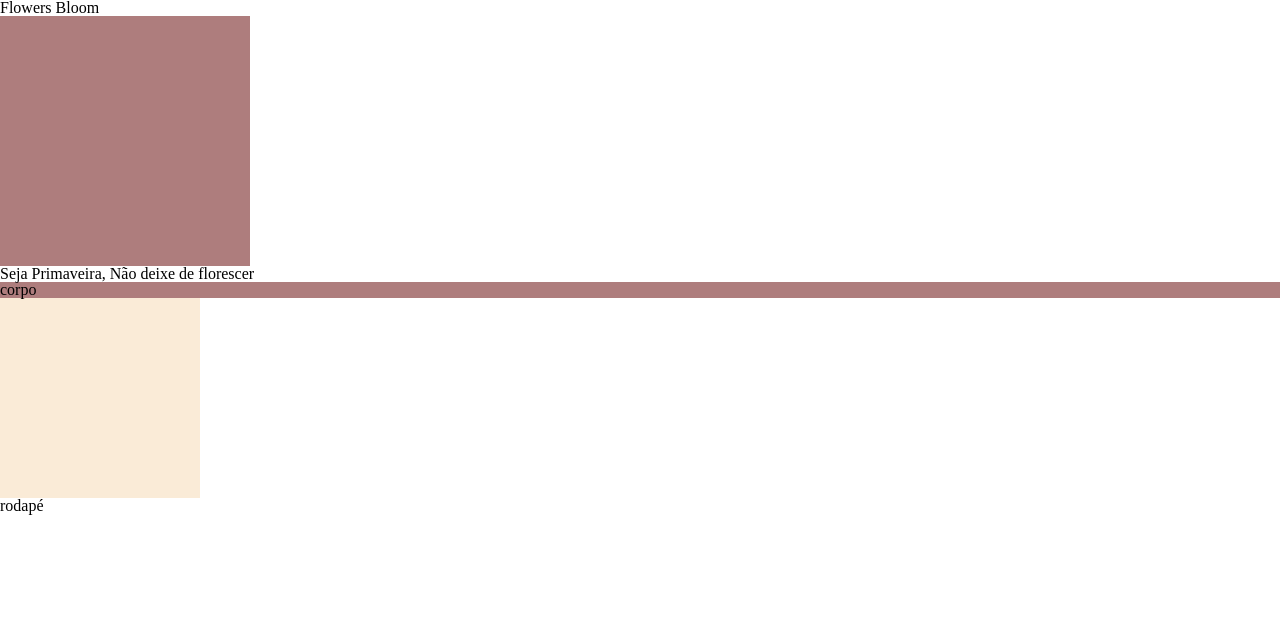
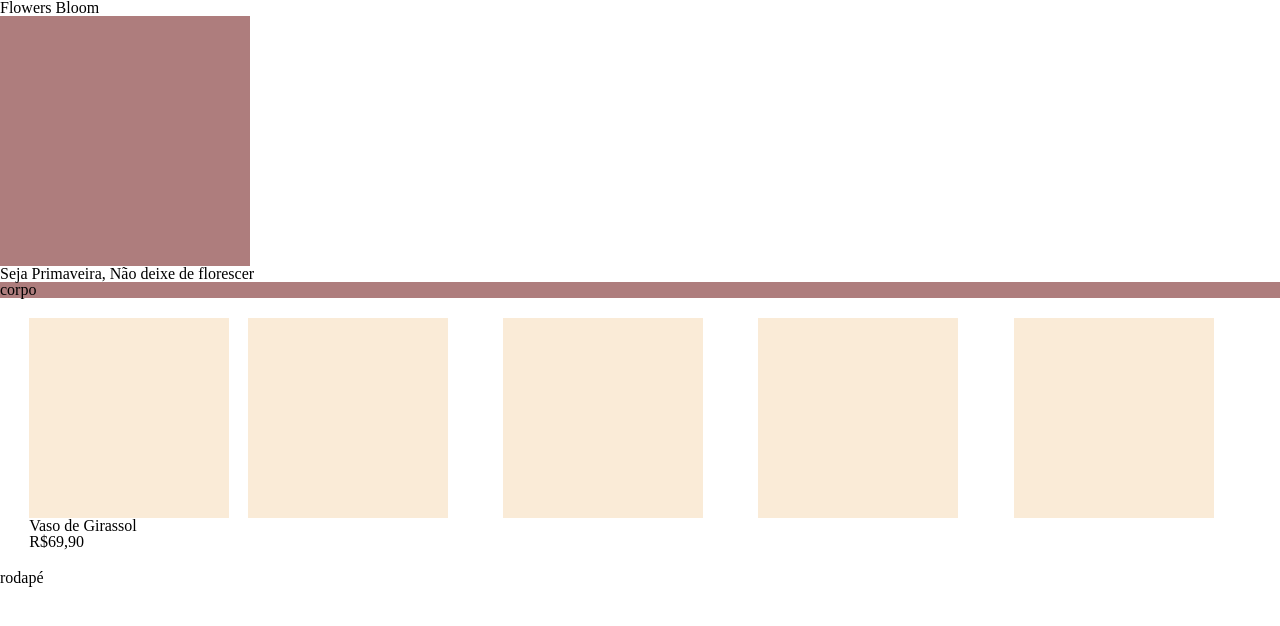
Before and after one commit to Aninhalss/FlowersBloom, a plain HTML site: page index.html in a window 1280 px wide. Drawn offline with Linux system fonts and the light colour scheme.

Commit message:
posições de caixas

```diff
--- a/index.html
+++ b/index.html
@@ -30,15 +30,69 @@
     </div>
     <div class="rodape">
     </div>
-    <div class="caixasflor">
+    <div class="corpo2">
+        <div class="estrutura">
+            <div class="caixasflor">
+            <link rel="import" href="component.html">
+            </div>
+            <div class="nomeflor">
+                <h1>Vaso de Girassol</h1>
+            </div>
+
+            <div class="preçoflor">
+                <h2>R$69,90</h2>
+            </div>
+        </div>
+
+        <div class="caixasflor">
+
+        </div>
+
         <div class="nomeflor">
 
         </div>
+
+        <div class="preçoflor">
+
+        </div>
+
+        <div class="caixasflor">
+
+        </div>
+
+        <div class="nomeflor">
+
+        </div>
+
+        <div class="preçoflor">
+
+        </div>
+        <div class="caixasflor">
+
+        </div>
+
+        <div class="nomeflor">
+
+        </div>
+
+        <div class="preçoflor">
+
+        </div>
+        <div class="caixasflor">
+
+        </div>
+
+        <div class="nomeflor">
+
+        </div>
+
         <div class="preçoflor">
 
         </div>
 
     </div>
+</div>
+
         <h1> rodapé </h1>
     </div>
 </body>
--- a/styles.css
+++ b/styles.css
@@ -10,13 +10,19 @@
     background-color: #AE7D7D;
 
 }
+.corpo2{
+    display: flex;
+    flex-direction: row;
+    padding: 20px;
+    justify-content: space-around;
 
-div
-{
 
-    margin-top:100xp;
-    border: 2xp solid black;
 }
+.estrutura{
+    display: flex;
+    flex-direction: column;
+}
+
 .itensmenu{
 
 
```
